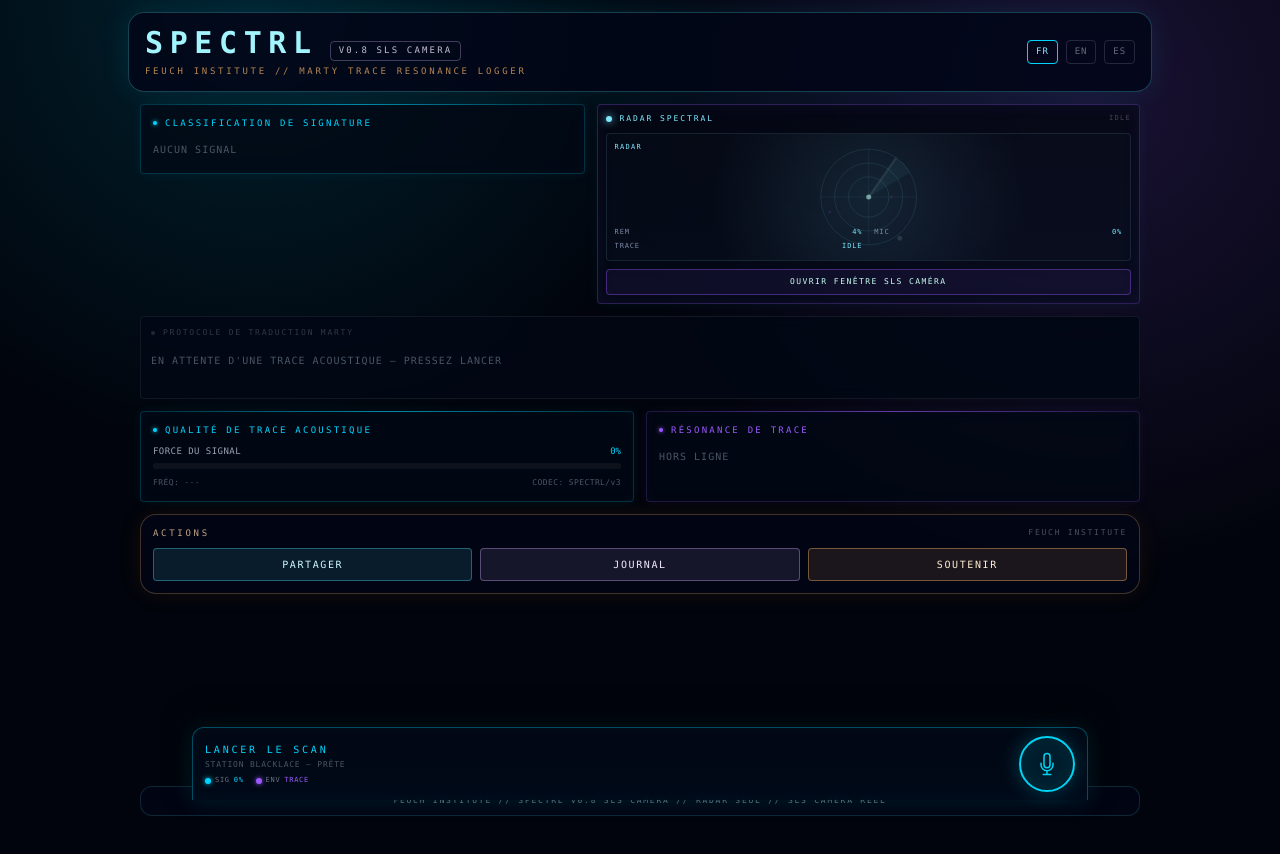
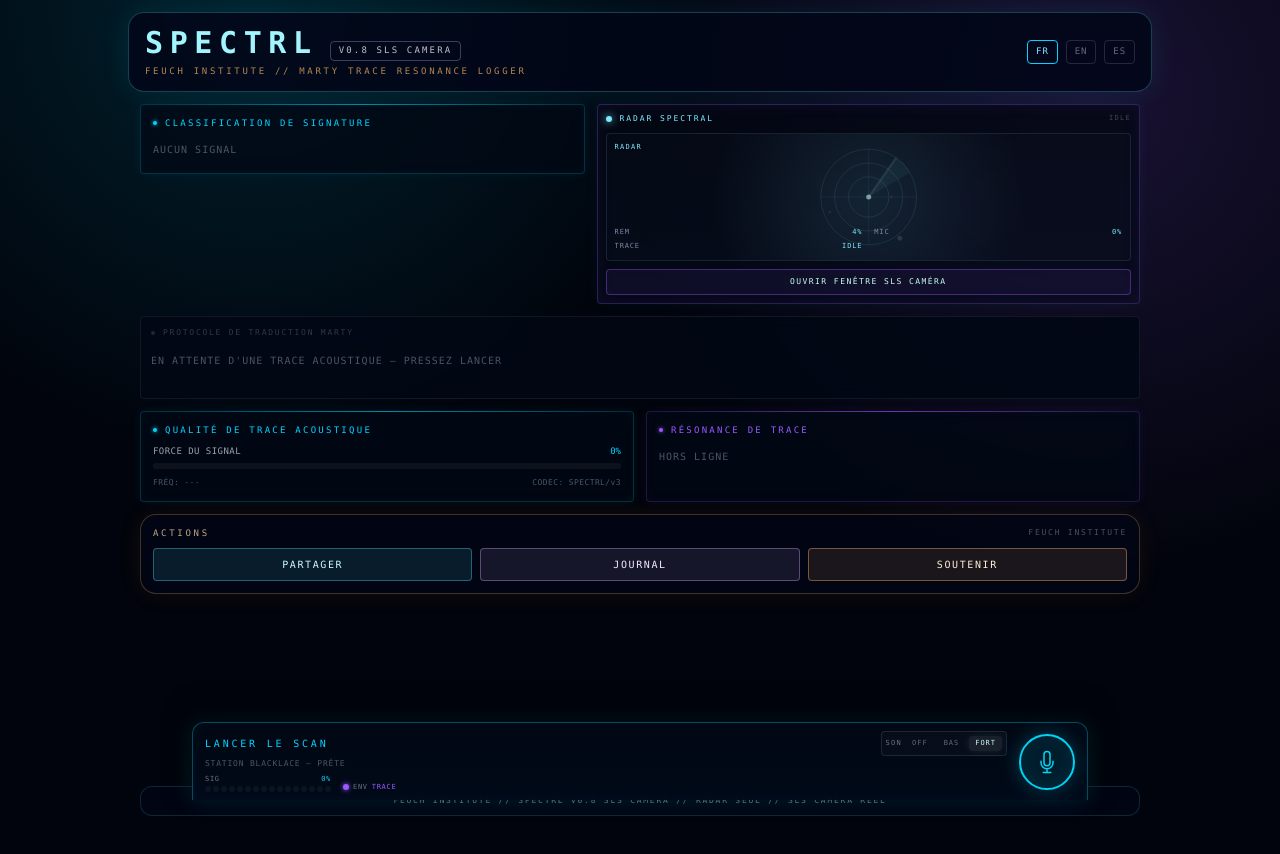
Before and after one commit to benoitlub/SpecTRL, a React (Vite) app: page / in a window 1280 px wide. Shown: the top 854 px of the page. Built offline with nearby package versions, Linux system fonts and the light colour scheme.

Commit message:
Add sound controls and diode meter to scan bar

```diff
--- a/src/components/MicButton.tsx
+++ b/src/components/MicButton.tsx
@@ -1,3 +1,4 @@
+import { useEffect, useState } from "react";
 import { UI_LABELS, type Lang } from "../data/animals";
 
 type Props = {
@@ -12,18 +13,86 @@ type Props = {
   habitat?: string;
 };
 
-function Witness({ label, value, color }: { label: string; value: string | number; color: string }) {
+type SoundMode = "off" | "low" | "high";
+
+const SOUND_LABELS: Record<SoundMode, string> = {
+  off: "OFF",
+  low: "BAS",
+  high: "FORT",
+};
+
+function readSoundMode(): SoundMode {
+  const value = window.localStorage.getItem("spectrl-sound-mode");
+  if (value === "off" || value === "low" || value === "high") return value;
+  return "high";
+}
+
+function DiodeMeter({ label, value, color, count = 14 }: { label: string; value: number; color: string; count?: number }) {
+  const safe = Math.max(0, Math.min(100, Math.round(value || 0)));
+  const active = Math.round((safe / 100) * count);
   return (
-    <div className="flex items-center gap-1 text-[7px] font-mono tracking-widest uppercase text-gray-500">
-      <span className="w-1.5 h-1.5 rounded-full" style={{ background: color, boxShadow: `0 0 5px ${color}` }} />
+    <div className="min-w-[5.5rem] space-y-0.5">
+      <div className="flex items-center justify-between gap-2 text-[7px] font-mono uppercase tracking-widest text-gray-500">
+        <span>{label}</span>
+        <span style={{ color }}>{safe}%</span>
+      </div>
+      <div className="flex gap-0.5">
+        {Array.from({ length: count }).map((_, index) => {
+          const on = index < active;
+          return (
+            <span
+              key={index}
+              className="h-1.5 w-1.5 rounded-full transition-all duration-300"
+              style={{
+                background: on ? color : "rgba(255,255,255,0.10)",
+                boxShadow: on ? `0 0 5px ${color}` : "none",
+                opacity: on ? 1 : 0.42,
+              }}
+            />
+          );
+        })}
+      </div>
+    </div>
+  );
+}
+
+function TextWitness({ label, value, color }: { label: string; value: string; color: string }) {
+  return (
+    <div className="flex min-w-0 items-center gap-1 text-[7px] font-mono tracking-widest uppercase text-gray-500">
+      <span className="h-1.5 w-1.5 shrink-0 rounded-full" style={{ background: color, boxShadow: `0 0 5px ${color}` }} />
       <span>{label}</span>
-      <span style={{ color }}>{value}</span>
+      <span className="truncate" style={{ color }}>{value}</span>
+    </div>
+  );
+}
+
+function SoundControl({ mode, setMode }: { mode: SoundMode; setMode: (mode: SoundMode) => void }) {
+  const modes: SoundMode[] = ["off", "low", "high"];
+  return (
+    <div className="flex items-center gap-1 rounded border border-white/10 bg-white/[0.025] p-1">
+      <span className="hidden text-[7px] font-mono uppercase tracking-[0.18em] text-gray-500 sm:inline">son</span>
+      {modes.map(item => (
+        <button
+          key={item}
+          type="button"
+          onClick={() => setMode(item)}
+          className="rounded px-1.5 py-0.5 text-[7px] font-mono uppercase tracking-[0.14em] transition-all active:scale-95"
+          style={{
+            color: mode === item ? (item === "off" ? "#ff8c8c" : item === "low" ? "#7ee8ff" : "#c7fff0") : "rgba(148,163,184,0.62)",
+            background: mode === item ? "rgba(255,255,255,0.08)" : "transparent",
+            boxShadow: mode === item ? "0 0 10px rgba(126,232,255,0.10)" : "none",
+          }}
+        >
+          {SOUND_LABELS[item]}
+        </button>
+      ))}
     </div>
   );
 }
 
 export function MicButton({ isListening, isAnalyzing, isComplete, onStart, onStop, onReset, lang, signalQuality = 0, habitat = "---" }: Props) {
   const t = UI_LABELS[lang];
+  const [soundMode, setSoundModeState] = useState<SoundMode>(() => readSoundMode());
   const label = isAnalyzing
     ? t.analyzing
     : isComplete
@@ -31,6 +100,22 @@ export function MicButton({ isListening, isAnalyzing, isComplete, onStart, onSto
     : isListening
     ? t.stop
     : t.initiate;
+
+  useEffect(() => {
+    const sync = () => setSoundModeState(readSoundMode());
+    window.addEventListener("storage", sync);
+    window.addEventListener("spectrl-sound-mode-change", sync);
+    return () => {
+      window.removeEventListener("storage", sync);
+      window.removeEventListener("spectrl-sound-mode-change", sync);
+    };
+  }, []);
+
+  const setSoundMode = (mode: SoundMode) => {
+    window.localStorage.setItem("spectrl-sound-mode", mode);
+    setSoundModeState(mode);
+    window.dispatchEvent(new Event("spectrl-sound-mode-change"));
+  };
 
   const handleClick = () => {
     if (isComplete) onReset();
@@ -47,14 +132,11 @@ export function MicButton({ isListening, isAnalyzing, isComplete, onStart, onSto
 
   return (
     <div
-      className="fixed left-0 right-0 px-3 z-[999]"
-      style={{
-        bottom: "env(safe-area-inset-bottom, 0px)",
-        pointerEvents: "none",
-      }}
+      className="fixed left-0 right-0 z-[999] px-3"
+      style={{ bottom: "env(safe-area-inset-bottom, 0px)", pointerEvents: "none" }}
     >
       <div
-        className="mx-auto max-w-4xl rounded-t-xl rounded-b-none border border-b-0 backdrop-blur-md flex items-center justify-between gap-3 px-3 py-2"
+        className="mx-auto flex max-w-4xl items-center justify-between gap-3 rounded-t-xl rounded-b-none border border-b-0 px-3 py-2 backdrop-blur-md"
         style={{
           pointerEvents: "auto",
           borderColor: `${accent}55`,
@@ -63,26 +145,29 @@ export function MicButton({ isListening, isAnalyzing, isComplete, onStart, onSto
         }}
       >
         <div className="min-w-0 flex-1">
-          <div className="text-[9px] sm:text-[10px] tracking-[0.28em] font-mono uppercase truncate" style={{ color: accent }}>
-            {label}
+          <div className="flex min-w-0 items-center justify-between gap-2">
+            <div className="truncate text-[9px] font-mono uppercase tracking-[0.28em] sm:text-[10px]" style={{ color: accent }}>
+              {label}
+            </div>
+            <SoundControl mode={soundMode} setMode={setSoundMode} />
           </div>
-          <div className="text-[7px] sm:text-[8px] font-mono text-gray-600 tracking-widest uppercase truncate mt-0.5">
+          <div className="mt-0.5 truncate text-[7px] font-mono uppercase tracking-widest text-gray-600 sm:text-[8px]">
             {status}
           </div>
-          <div className="mt-1 flex flex-wrap gap-x-3 gap-y-0.5">
-            <Witness label="SIG" value={`${Math.round(signalQuality)}%`} color="#00d4ff" />
-            <Witness label="ENV" value={habitat} color="#9b59ff" />
+          <div className="mt-1 flex flex-wrap items-end gap-x-3 gap-y-1">
+            <DiodeMeter label="SIG" value={signalQuality} color="#00d4ff" count={16} />
+            <TextWitness label="ENV" value={habitat} color="#9b59ff" />
           </div>
         </div>
 
-        <div className="relative flex items-center justify-center shrink-0">
+        <div className="relative flex shrink-0 items-center justify-center">
           {(isListening || isAnalyzing) && (
             <>
               <div className="absolute inset-0 flex items-center justify-center">
-                <div className="w-14 h-14 rounded-full border border-cyan-400/25 animate-ping" style={{ animationDuration: "1.5s" }} />
+                <div className="h-14 w-14 animate-ping rounded-full border border-cyan-400/25" style={{ animationDuration: "1.5s" }} />
               </div>
               <div className="absolute inset-0 flex items-center justify-center">
-                <div className="w-20 h-20 rounded-full border border-purple-400/20 animate-ping" style={{ animationDuration: "2s" }} />
+                <div className="h-20 w-20 animate-ping rounded-full border border-purple-400/20" style={{ animationDuration: "2s" }} />
               </div>
             </>
           )}
@@ -91,7 +176,7 @@ export function MicButton({ isListening, isAnalyzing, isComplete, onStart, onSto
             onClick={handleClick}
             disabled={isAnalyzing}
             className={`
-              relative z-10 w-14 h-14 rounded-full border-2 flex items-center justify-center
+              relative z-10 flex h-14 w-14 items-center justify-center rounded-full border-2
               transition-all duration-300 focus:outline-none active:scale-95
               ${isAnalyzing
                 ? "border-purple-400 bg-purple-400/10 cursor-wait"
@@ -113,17 +198,17 @@ export function MicButton({ isListening, isAnalyzing, isComplete, onStart, onSto
             }}
           >
             {isAnalyzing ? (
-              <svg className="w-6 h-6 text-purple-300 animate-spin" viewBox="0 0 24 24" fill="none" stroke="currentColor" strokeWidth={1.5}>
+              <svg className="h-6 w-6 animate-spin text-purple-300" viewBox="0 0 24 24" fill="none" stroke="currentColor" strokeWidth={1.5}>
                 <path strokeLinecap="round" strokeLinejoin="round" d="M16.023 9.348h4.992v-.001M2.985 19.644v-4.992m0 0h4.992m-4.993 0 3.181 3.183a8.25 8.25 0 0 0 13.803-3.7M4.031 9.865a8.25 8.25 0 0 1 13.803-3.7l3.181 3.182m0-4.991v4.99" />
               </svg>
             ) : isComplete ? (
-              <svg className="w-6 h-6 text-green-400" viewBox="0 0 24 24" fill="none" stroke="currentColor" strokeWidth={1.5}>
+              <svg className="h-6 w-6 text-green-400" viewBox="0 0 24 24" fill="none" stroke="currentColor" strokeWidth={1.5}>
                 <path strokeLinecap="round" strokeLinejoin="round" d="m4.5 12.75 6 6 9-13.5" />
               </svg>
             ) : isListening ? (
-              <div className="w-5 h-5 bg-purple-400 rounded-sm" />
+              <div className="h-5 w-5 rounded-sm bg-purple-400" />
             ) : (
-              <svg className="w-6 h-6 text-cyan-400" viewBox="0 0 24 24" fill="none" stroke="currentColor" strokeWidth={1.5}>
+              <svg className="h-6 w-6 text-cyan-400" viewBox="0 0 24 24" fill="none" stroke="currentColor" strokeWidth={1.5}>
                 <path strokeLinecap="round" strokeLinejoin="round" d="M12 18.75a6 6 0 0 0 6-6v-1.5m-6 7.5a6 6 0 0 1-6-6v-1.5m6 7.5v3.75m-3.75 0h7.5M12 15.75a3 3 0 0 1-3-3V4.5a3 3 0 1 1 6 0v8.25a3 3 0 0 1-3 3Z" />
               </svg>
             )}
```
